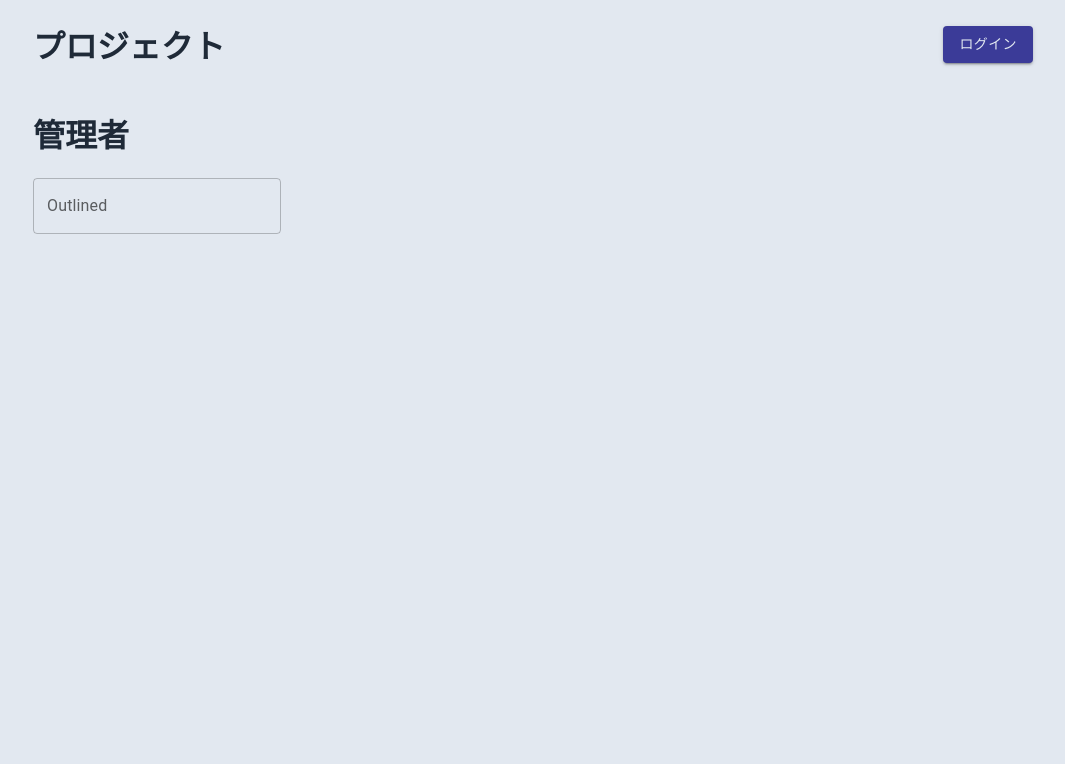
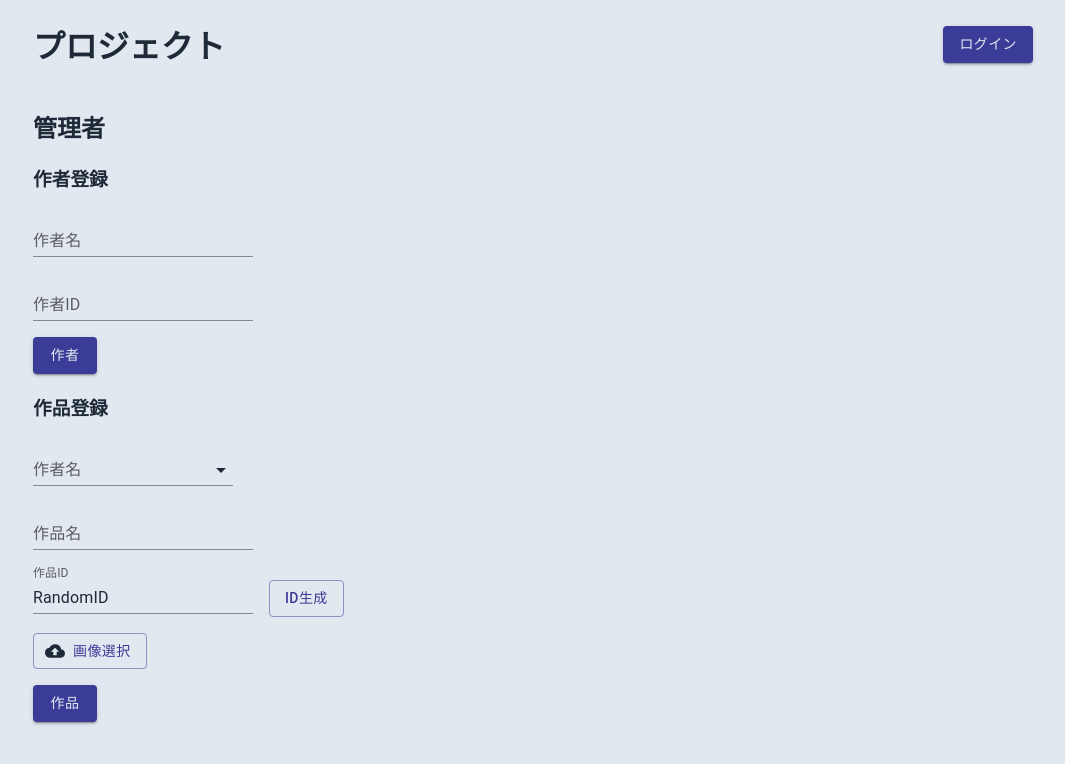
Before and after one commit to EK-FLL/shin_at-art, a Next.js app: page /admin/art in a window 1280 px wide. Shown: the top 764 px of the page, without its empty margins (107-1172 px from the left). Built offline with nearby package versions, Linux system fonts and the light colour scheme; no server answers.

Commit message:
管理画面導入

```diff
--- /dev/null
+++ b/app/admin/art/Form.tsx
@@ -0,0 +1,107 @@
+"use client";
+import {
+  Stack,
+  TextField,
+  Button,
+  FormControl,
+  InputLabel,
+  Select,
+  MenuItem,
+} from "@mui/material";
+import { randomBytes } from "crypto";
+import { useState } from "react";
+import { MdCloudUpload } from "react-icons/md";
+
+const Form = () => {
+  const [id, setId] = useState<string>();
+  const RandomId = (length: number) => {
+    const validUrlCharacters = "abcdefghijklmnopqrstuvwxyz0123456789";
+    const validUrlCharactersLength = validUrlCharacters.length;
+
+    let randomString = "";
+    let randomBytesBuffer: Buffer;
+
+    randomBytesBuffer = randomBytes(length);
+    for (let i = 0; i < length; i++) {
+      const randomIndex =
+        randomBytesBuffer.readUInt8(i) % validUrlCharactersLength;
+      randomString += validUrlCharacters.charAt(randomIndex);
+    }
+    setId(randomString);
+  };
+  const authorRegister = () => {};
+  return (
+    <>
+      <h3>作者登録</h3>
+
+      <Stack
+        direction="column"
+        justifyContent="flex-start"
+        alignItems="flex-start"
+        spacing={2}
+      >
+        <TextField id="standard-basic" label="作者名" variant="standard" />
+        <TextField id="standard-basic" label="作者ID" variant="standard" />
+        <Button variant="contained" color="primary">
+          作者
+        </Button>
+      </Stack>
+      <h3>作品登録</h3>
+      <Stack
+        direction="column"
+        justifyContent="flex-start"
+        alignItems="flex-start"
+        spacing={2}
+      >
+        <FormControl variant="standard" sx={{ minWidth: 200 }}>
+          <InputLabel id="demo-simple-select-label">作者名</InputLabel>
+          <Select
+            labelId="demo-simple-select-label"
+            id="demo-simple-select"
+            label="作者名"
+          >
+            <MenuItem value={10}>Ten</MenuItem>
+            <MenuItem value={20}>Twenty</MenuItem>
+            <MenuItem value={30}>Thirty</MenuItem>
+          </Select>
+        </FormControl>
+        <TextField id="standard-basic" label="作品名" variant="standard" />
+        <Stack
+          direction="row"
+          justifyContent="flex-start"
+          alignItems="baseline"
+          spacing={2}
+        >
+          <TextField
+            id="standard-basic"
+            label="作品ID"
+            variant="standard"
+            defaultValue="RandomID"
+            value={id}
+          />
+          <Button
+            variant="outlined"
+            color="primary"
+            onClick={() => {
+              RandomId(6);
+            }}
+          >
+            ID生成
+          </Button>
+        </Stack>
+        <Button
+          component="label"
+          variant="outlined"
+          startIcon={<MdCloudUpload />}
+        >
+          画像選択
+          <input type="file" style={{ display: "none" }} />
+        </Button>
+        <Button variant="contained" color="primary">
+          作品
+        </Button>
+      </Stack>
+    </>
+  );
+};
+export default Form;
--- a/app/admin/art/page.tsx
+++ b/app/admin/art/page.tsx
@@ -1,10 +1,14 @@
-import { TextField } from "@mui/material";
+import { ThemeProvider } from "@mui/material";
+import theme from "@/app/_globals/Var";
+import Form from "./Form";
 
 const Home = () => {
   return (
     <>
-      <h1>管理者</h1>
-      <TextField id="outlined-basic" label="Outlined" variant="outlined" />
+      <ThemeProvider theme={theme}>
+        <h2>管理者</h2>
+        <Form></Form>
+      </ThemeProvider>
     </>
   );
 };
```
